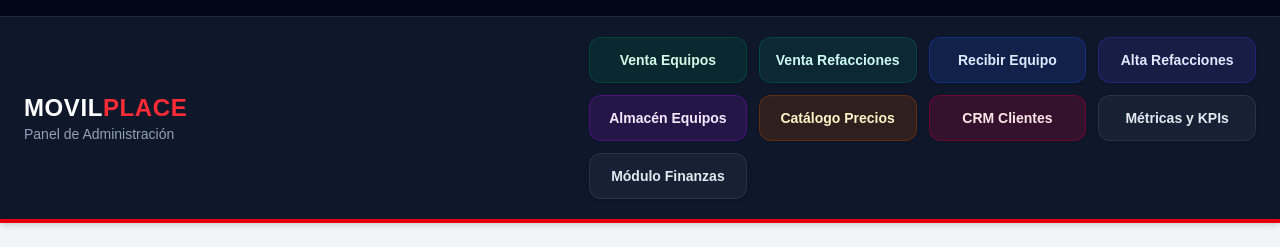
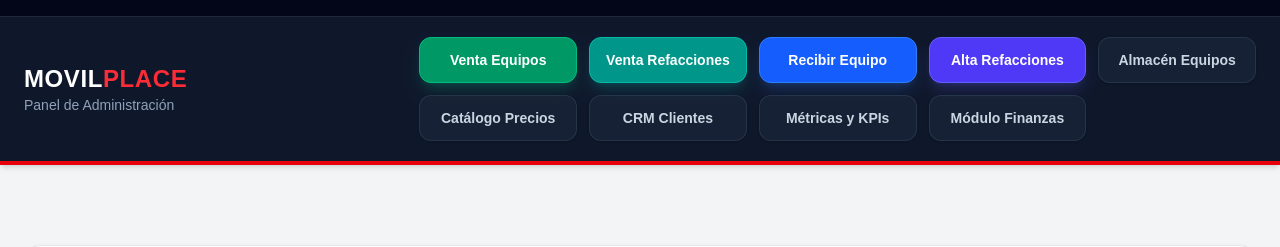
Before and after one commit to Ricardo-rdz-dz/celulares-frontend, a Next.js app: page /admin in a window 1280 px wide. Shown: the top 247 px of the page. Built offline with nearby package versions, Linux system fonts and the light colour scheme; no server answers.

Commit message:
se actualizo el menu princiapl del panel

```diff
--- a/app/admin/page.tsx
+++ b/app/admin/page.tsx
@@ -100,7 +100,7 @@ const handleCerrarSesion = () => {
     return pasaFiltroEstado && pasaBusqueda && pasaFiltroTiempo;
   });
 
-  return (
+return (
     <div className="min-h-screen bg-gray-100">
       <header className="bg-slate-900 text-white border-b-4 border-red-600 shadow-md">
 
@@ -135,76 +135,79 @@ const handleCerrarSesion = () => {
           <div className="text-center xl:text-left shrink-0">
             <h1 className="text-2xl font-black tracking-wide uppercase">Movil<span className="text-red-500">Place</span></h1>
             <p className="text-slate-400 text-sm">Panel de Administración</p>
-
           </div>
 
-          {/* BOTONES EN GRID (Cuadrícula simétrica y colores sutiles) */}
-          <div className="grid grid-cols-2 md:grid-cols-4 gap-3 w-full xl:w-auto">
+          {/* BOTONES EN GRID */}
+          <div className="grid grid-cols-2 md:grid-cols-4 lg:grid-cols-5 gap-3 w-full xl:w-auto">
 
-            {/* -- ÁREA DE VENTAS -- */}
+            {/* ========================================== */}
+            {/* 🔥 BOTONES PRINCIPALES (Alta Relevancia) 🔥 */}
+            {/* ========================================== */}
             <button
               onClick={() => router.push('/admin/pos')}
-              className="flex justify-center items-center px-4 py-3 rounded-xl text-sm font-semibold transition-all border bg-emerald-900/30 border-emerald-800/50 text-emerald-100 hover:bg-emerald-800/50 shadow-sm"
+              className="flex justify-center items-center px-4 py-3 rounded-xl text-sm font-black transition-all border bg-emerald-600 border-emerald-500 text-white hover:bg-emerald-500 shadow-lg shadow-emerald-500/20 hover:-translate-y-0.5"
             >
               Venta Equipos
             </button>
 
             <button
               onClick={() => router.push('/admin/refacciones/venta')}
-              className="flex justify-center items-center px-4 py-3 rounded-xl text-sm font-semibold transition-all border bg-teal-900/30 border-teal-800/50 text-teal-100 hover:bg-teal-800/50 shadow-sm"
+              className="flex justify-center items-center px-4 py-3 rounded-xl text-sm font-black transition-all border bg-teal-600 border-teal-500 text-white hover:bg-teal-500 shadow-lg shadow-teal-500/20 hover:-translate-y-0.5"
             >
               Venta Refacciones
             </button>
 
-            {/* -- ÁREA DE TALLER E INVENTARIO -- */}
             <button
               onClick={() => router.push('/admin/nuevo')}
-              className="flex justify-center items-center px-4 py-3 rounded-xl text-sm font-semibold transition-all border bg-blue-900/30 border-blue-800/50 text-blue-100 hover:bg-blue-800/50 shadow-sm"
+              className="flex justify-center items-center px-4 py-3 rounded-xl text-sm font-black transition-all border bg-blue-600 border-blue-500 text-white hover:bg-blue-500 shadow-lg shadow-blue-500/20 hover:-translate-y-0.5"
             >
               Recibir Equipo
             </button>
 
             <button
               onClick={() => router.push('/admin/refacciones')}
-              className="flex justify-center items-center px-4 py-3 rounded-xl text-sm font-semibold transition-all border bg-indigo-900/30 border-indigo-800/50 text-indigo-100 hover:bg-indigo-800/50 shadow-sm"
+              className="flex justify-center items-center px-4 py-3 rounded-xl text-sm font-black transition-all border bg-indigo-600 border-indigo-500 text-white hover:bg-indigo-500 shadow-lg shadow-indigo-500/20 hover:-translate-y-0.5"
             >
               Alta Refacciones
             </button>
 
+            {/* ========================================== */}
+            {/* ⚙️ BOTONES SECUNDARIOS (Formato Sutil) ⚙️  */}
+            {/* ========================================== */}
             <button
               onClick={() => router.push('/admin/inventario')}
-              className="flex justify-center items-center px-4 py-3 rounded-xl text-sm font-semibold transition-all border bg-purple-900/30 border-purple-800/50 text-purple-100 hover:bg-purple-800/50 shadow-sm"
+              className="flex justify-center items-center px-4 py-3 rounded-xl text-sm font-semibold transition-all border bg-slate-800/60 border-slate-700/60 text-slate-300 hover:bg-slate-700/80 hover:text-white shadow-sm"
             >
               Almacén Equipos
             </button>
 
             <button
               onClick={() => router.push('/admin/catalogo')}
-              className="flex justify-center items-center px-4 py-3 rounded-xl text-sm font-semibold transition-all border bg-amber-900/30 border-amber-800/50 text-amber-100 hover:bg-amber-800/50 shadow-sm"
+              className="flex justify-center items-center px-4 py-3 rounded-xl text-sm font-semibold transition-all border bg-slate-800/60 border-slate-700/60 text-slate-300 hover:bg-slate-700/80 hover:text-white shadow-sm"
             >
               Catálogo Precios
             </button>
 
-            {/* -- ÁREA DE ADMINISTRACIÓN -- */}
             <button
               onClick={() => router.push('/admin/clientes')}
-              className="flex justify-center items-center px-4 py-3 rounded-xl text-sm font-semibold transition-all border bg-rose-900/30 border-rose-800/50 text-rose-100 hover:bg-rose-800/50 shadow-sm"
+              className="flex justify-center items-center px-4 py-3 rounded-xl text-sm font-semibold transition-all border bg-slate-800/60 border-slate-700/60 text-slate-300 hover:bg-slate-700/80 hover:text-white shadow-sm"
             >
               CRM Clientes
             </button>
 
             <button
               onClick={() => router.push('/admin/metricas')}
-              className="flex justify-center items-center px-4 py-3 rounded-xl text-sm font-semibold transition-all border bg-slate-800/60 border-slate-700/60 text-slate-200 hover:bg-slate-700/80 shadow-sm"
+              className="flex justify-center items-center px-4 py-3 rounded-xl text-sm font-semibold transition-all border bg-slate-800/60 border-slate-700/60 text-slate-300 hover:bg-slate-700/80 hover:text-white shadow-sm"
             >
               Métricas y KPIs
             </button>
+
             <button
-  onClick={() => router.push('/admin/finanzas')}
-  className="flex justify-center items-center px-4 py-3 rounded-xl text-sm font-semibold transition-all border bg-slate-800/60 border-slate-700/60 text-slate-200 hover:bg-slate-700/80 shadow-sm"
->
-  Módulo Finanzas
-</button>
+              onClick={() => router.push('/admin/finanzas')}
+              className="flex justify-center items-center px-4 py-3 rounded-xl text-sm font-semibold transition-all border bg-slate-800/60 border-slate-700/60 text-slate-300 hover:bg-slate-700/80 hover:text-white shadow-sm"
+            >
+              Módulo Finanzas
+            </button>
 
           </div>
         </div>
```
